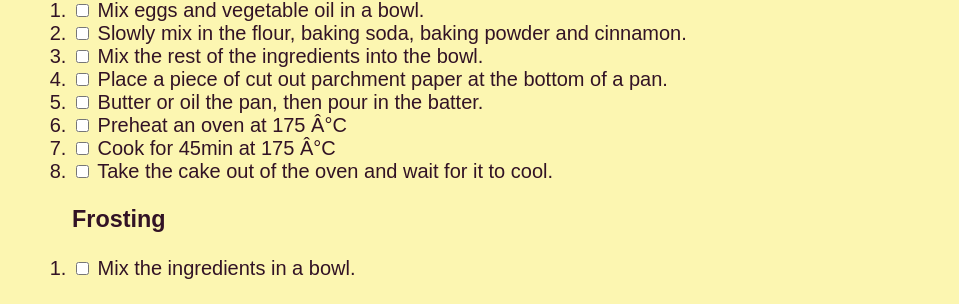
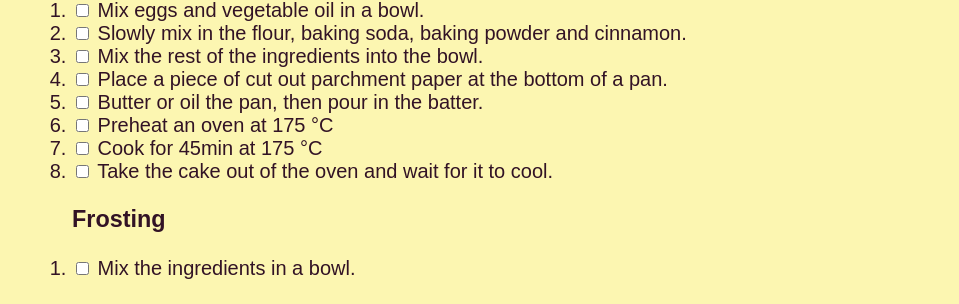
Before and after one commit to OgGhostJelly/ogghostjelly.github.io, a Jekyll site: the page built from _recipes/carrot-cake.md, in a window 1280 px wide. Shown: the part 2054-2358 px from the top of the page, without its empty margins (160-1119 px from the left). Built offline with Jekyll 4.4.1, drawn with Linux system fonts in a browser that asks for light colours.

Commit message:
Added hanging indent to recipe directions and removed typo

```diff
--- a/_recipes/carrot-cake.md
+++ b/_recipes/carrot-cake.md
@@ -49,8 +49,8 @@
   - Mix the rest of the ingredients into the bowl.
   - Place a piece of cut out parchment paper at the bottom of a pan.
   - Butter or oil the pan, then pour in the batter.
-  - Preheat an oven at 175 Â°C
-  - Cook for 45min at 175 Â°C
+  - Preheat an oven at 175 °C
+  - Cook for 45min at 175 °C
   - Take the cake out of the oven and wait for it to cool.
 
 
--- a/assets/css/recipe.css
+++ b/assets/css/recipe.css
@@ -23,3 +23,10 @@
 .section > ul {
     list-style-type: disc;
 }
+
+/* Hanging indent */
+
+.section > ol > li {
+    padding-left: 1.5em;
+    text-indent:-1.5em;
+}
```
